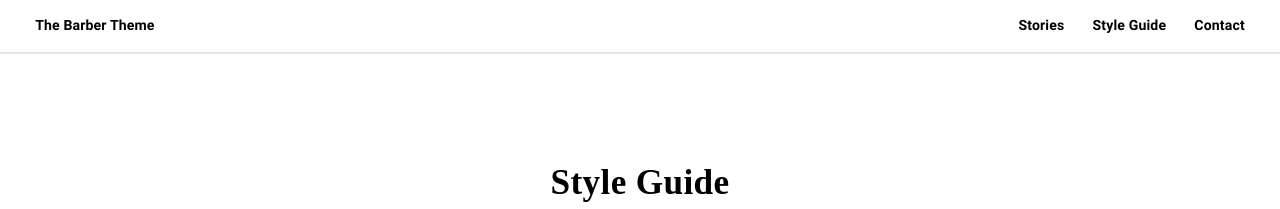
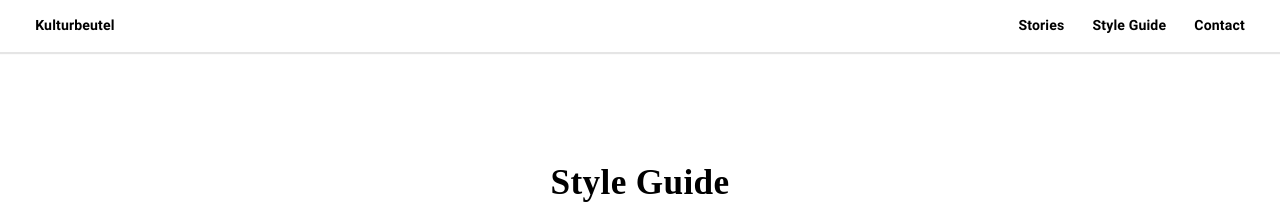
Before and after one commit to Il0n4/kulturbeutel, a Jekyll site: the page built from style-guide.html, in a window 1280 px wide. Shown: the top 209 px of the page. Built offline with Jekyll 4.4.1, drawn with Linux system fonts in a browser that asks for light colours; some web fonts are replaced; part of the change alters nothing that is shown.

Commit message:
Update _config.yml

```diff
--- a/_config.yml
+++ b/_config.yml
@@ -1,14 +1,13 @@
 # Site/SEO settings
-email: okay@samesies.io
+email: ilona.stuetz@ufg.at
 baseurl: "/kulturbeutel"
 permalink: /:year/:month/:day/:title/
-google_analytics:
 
-name: Thomas Vaeth
-title: The Barber Theme
+name: Ilona Stuetz
+title: Kulturbeutel
 description: >
-  Barber is a blog theme for Jekyll built by Thomas Vaeth for Samesies using HTML, Sass, and JavaScript.
-url: http://barber.samesies.io
+  Sammlung gelesener Bücher und gesehener Theaterstücke
+url: illustworkspace.wordpress.com
 twitter_username: thomasvaeth
 default_img: /assets/images/seo.jpg
 social:
```
